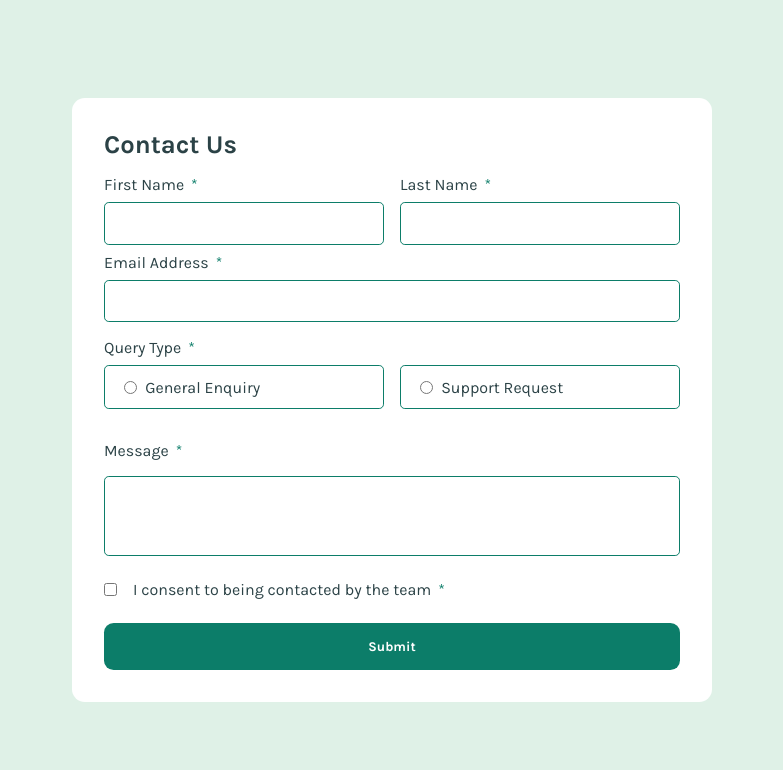
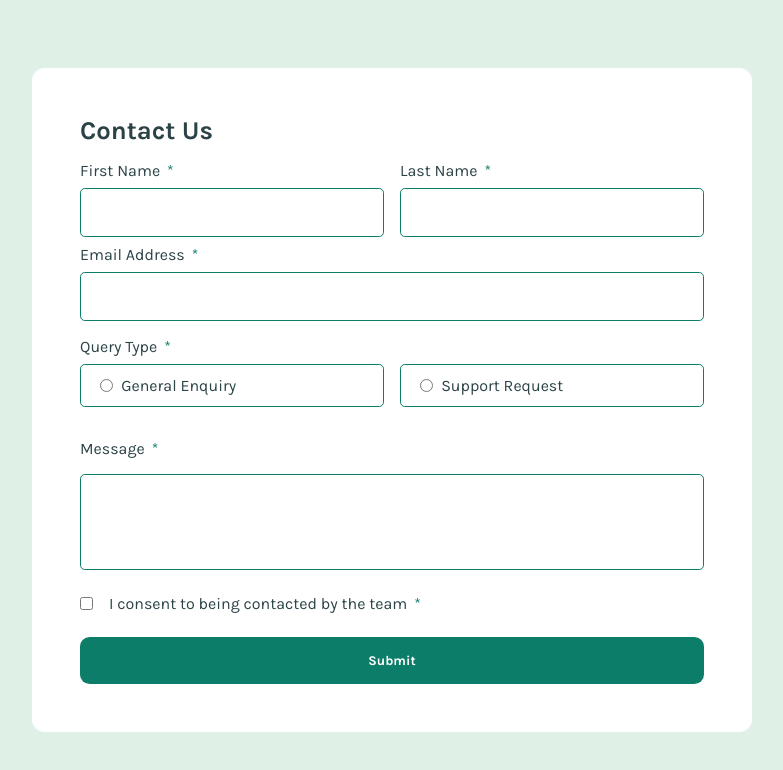
Before and after one commit to dev-paulL/contact-form-react, a React (Vite) app: page / in a window 1280 px wide. Shown: the top 770 px of the page, without its empty margins (248-1031 px from the left). Built offline with nearby package versions, Linux system fonts and the light colour scheme.

Commit message:
fix:mail validation / ui: more padding, larger form

```diff
--- a/src/App.scss
+++ b/src/App.scss
@@ -7,7 +7,7 @@ $grey900: hsl(187, 24%, 22%);
 $labelFontSize: 1rem;
 $inputRadius: 0.3rem;
 $headingFontSize: 1.6rem;
-$inputPadding: 0.8rem;
+$inputPadding: 1rem;
 
 @font-face {
   font-family: "Karla";
@@ -44,11 +44,11 @@ body {
 }
 
 main {
-  width: 85%;
-  max-width: 40rem;
+  width: 90%;
+  max-width: 45rem;
   height: auto;
   background: $white;
-  padding: 2rem;
+  padding: 3rem;
   border-radius: 0.8rem;
 }
 
@@ -106,7 +106,7 @@ label {
 textarea {
   resize: none;
   width: 100%;
-  height: 5rem;
+  height: 6rem;
 }
 
 .errorMessage {
--- a/src/App.tsx
+++ b/src/App.tsx
@@ -98,7 +98,7 @@ function App() {
             aria-required="true"
             aria-describedby="email-error"
             id="email"
-            type="email"
+
             className={`text ${errors.email ? "inputError" : ""}`}
             {...register("email")}
           />
```
